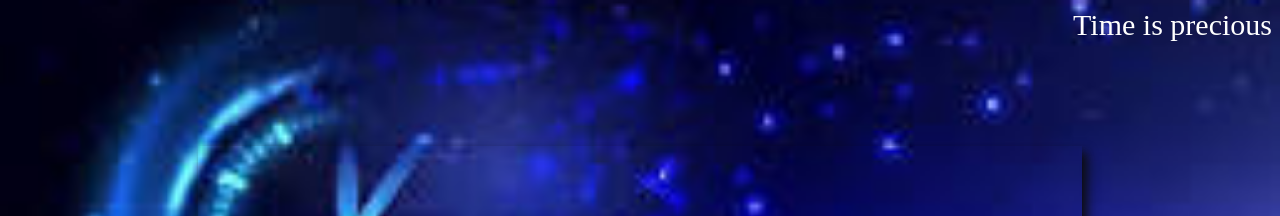
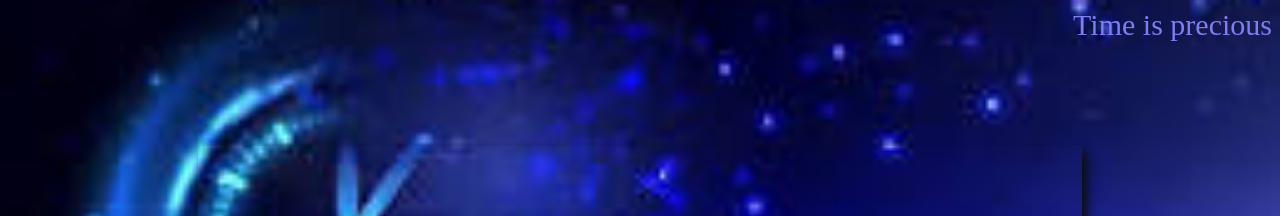
Before and after one commit to Samiat-Adesanya/digital-clock, a plain HTML site: page index.html in a window 1280 px wide. Shown: the top 216 px of the page. Drawn offline with Linux system fonts and the light colour scheme; a web font is replaced by a local one.

Commit message:
Update clock.css

```diff
--- a/clock.css
+++ b/clock.css
@@ -36,7 +36,7 @@ h4{
 }
 marquee{
     font-size: 30px;
-    color: white;
+    color: rgb(126, 126, 243);
 }
 @media (max-width:1200px) {
     section{
```
